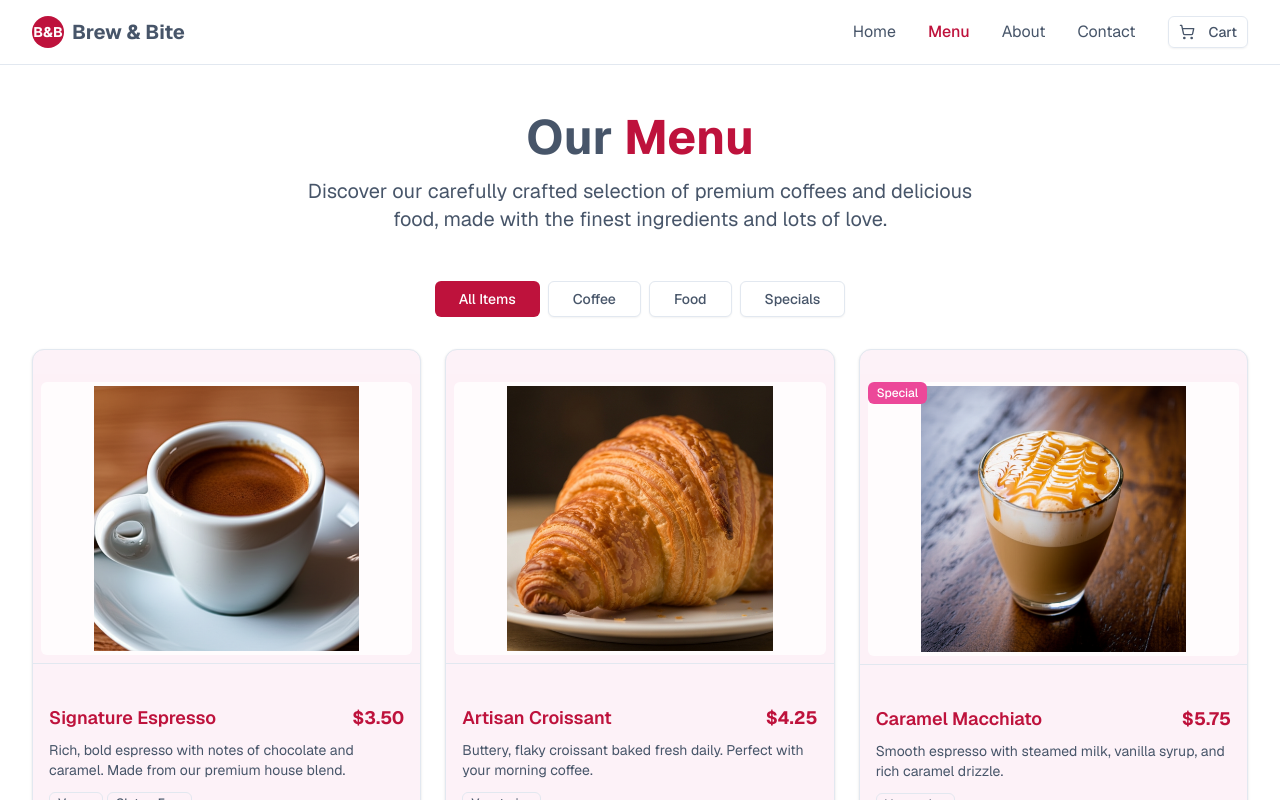
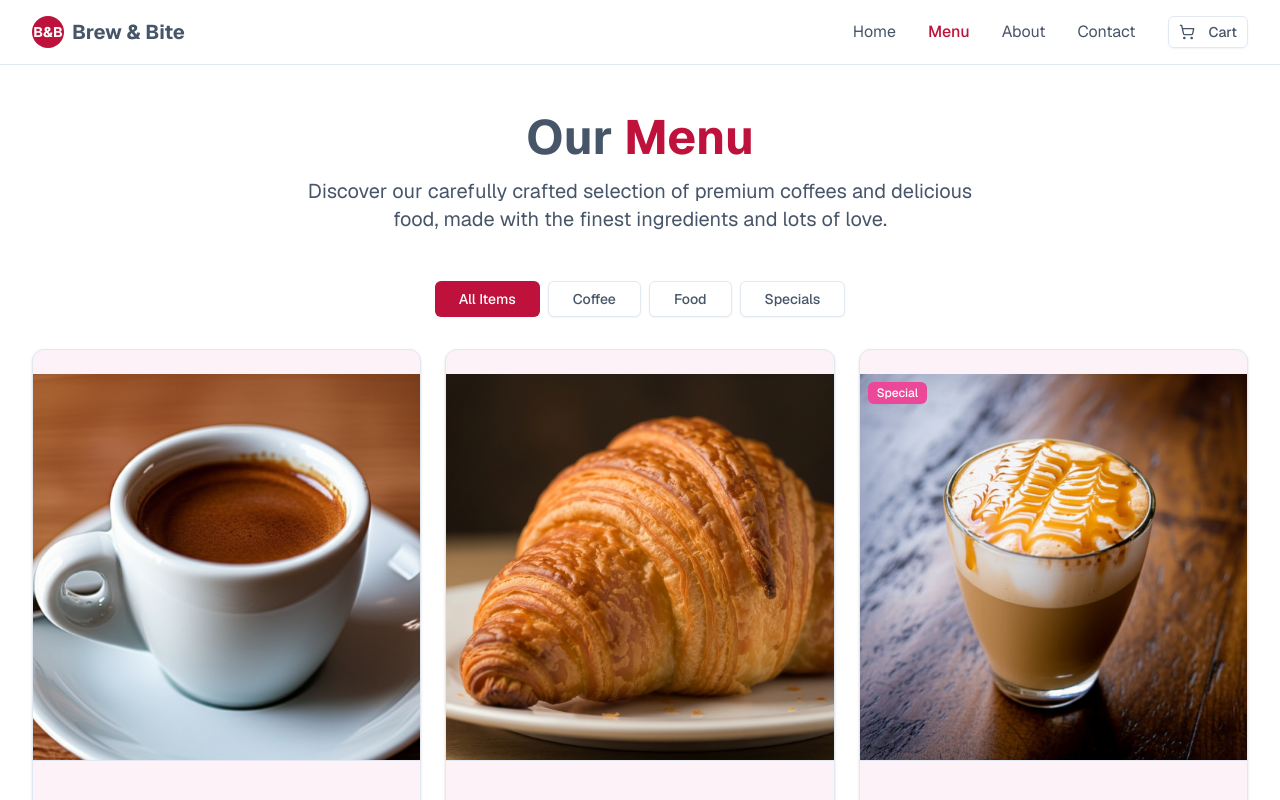
Before and after one commit to michaelpichardo27/Mikey-Demo-CoffeeShop, a Next.js app: page /menu in a window 1280 px wide. Shown: the top 800 px of the page. Built offline with nearby package versions, Linux system fonts and the light colour scheme.

Commit message:
fix: menu images fill square (objectFit cover, aspect square)
Co-authored-by: Cursor <cursoragent@cursor.com>

```diff
--- a/components/menu-item-card.tsx
+++ b/components/menu-item-card.tsx
@@ -40,7 +40,8 @@ export function MenuItemCard({ id, name, description, price, image, category, is
           src={image}
           alt={name}
           sizesContext="grid"
-          aspectRatio="4/3"
+          aspectRatio="square"
+          objectFit="cover"
           containerClassName="rounded-none border-0 border-b"
         />
         {isSpecial && <Badge className="absolute top-2 left-2 z-10 bg-secondary text-secondary-foreground">Special</Badge>}
--- a/components/product-image.tsx
+++ b/components/product-image.tsx
@@ -17,6 +17,8 @@ export interface ProductImageProps extends Omit<ImageProps, "fill" | "style"> {
   sizesContext?: ProductImageSizesContext
   /** Aspect ratio class, e.g. aspect-[4/3] or aspect-square */
   aspectRatio?: "4/3" | "square" | "3/4"
+  /** contain = fit whole image (may show padding); cover = fill area (may crop) */
+  objectFit?: "contain" | "cover"
   /** Optional custom className for the wrapper */
   containerClassName?: string
   /** Show skeleton while loading */
@@ -34,6 +36,7 @@ export function ProductImage({
   alt,
   sizesContext = "grid",
   aspectRatio = "4/3",
+  objectFit = "contain",
   containerClassName,
   showSkeleton = true,
   className,
@@ -41,6 +44,7 @@ export function ProductImage({
 }: ProductImageProps) {
   const [isLoading, setIsLoading] = useState(true)
   const sizes = sizesByContext[sizesContext]
+  const useCover = objectFit === "cover"
 
   return (
     <div
@@ -56,14 +60,19 @@ export function ProductImage({
           aria-hidden
         />
       )}
-      <div className="absolute inset-2 flex items-center justify-center rounded-md bg-background/80">
+      <div
+        className={cn(
+          "absolute rounded-md",
+          useCover ? "inset-0" : "inset-2 flex items-center justify-center bg-background/80"
+        )}
+      >
         <Image
           src={src || "/placeholder.svg"}
           alt={alt ?? "Product"}
           fill
           sizes={sizes}
           className={cn(
-            "object-contain p-1",
+            useCover ? "object-cover" : "object-contain p-1",
             isLoading && "opacity-0",
             className
           )}
```
